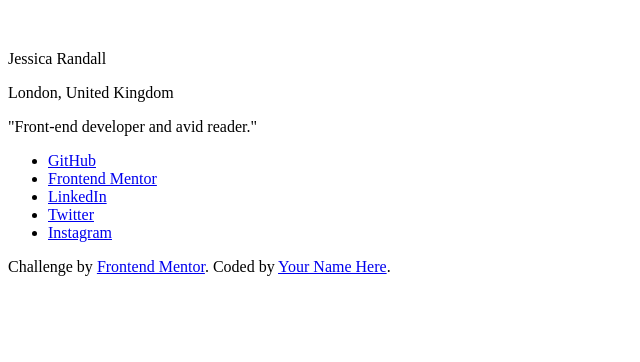
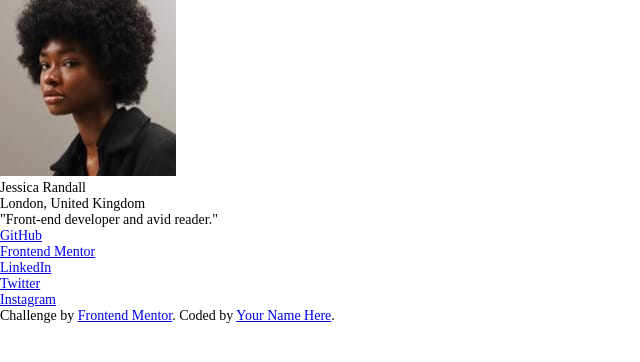
Before and after one commit to cesarandev/socialProfile, a plain HTML site: page index.html in a window 1280 px wide. Shown: the whole page, without its empty margins (0-640 px from the left). Drawn offline with Linux system fonts and the light colour scheme.

Commit message:
The styles are preconfigured to start the project

```diff
--- a/index.html
+++ b/index.html
@@ -4,14 +4,17 @@
   <meta charset="UTF-8">
   <meta name="viewport" content="width=device-width, initial-scale=1.0"> <!-- displays site properly based on user's device -->
   <link rel="icon" type="image/png" sizes="32x32" href="./assets/images/favicon-32x32.png">
+  <link rel="stylesheet" href="./styles/styles.css">
+  <link rel="preconnect" href="https://fonts.googleapis.com">
+<link rel="preconnect" href="https://fonts.gstatic.com" crossorigin>
+<link href="https://fonts.googleapis.com/css2?family=Inter:wght@100..900&display=swap" rel="stylesheet">
   <title>Frontend Mentor | Social links profile</title>
   </style>
 </head>
 <body>
-
   <div class="social-container">
-    <figure class="socia-container--picture">
-      <img src="" alt="">
+    <figure class="social-container--picture">
+      <img src="./assets/images/avatar-jessica.jpeg" alt="avatar-jessica">
     </figure>
     <div class="social-container--information">
       <p>
--- /dev/null
+++ b/styles/styles.css
@@ -0,0 +1,20 @@
+
+:root {
+    --green: hsl(75, 94%, 57%);
+    --white: hsl(0, 0%, 100%);
+    --grey: hsl(0, 0%, 20%);
+    --dark-grey: hsl(0, 0%, 12%);
+    --off-Black: hsl(0, 0%, 8%);
+    --fw-400: 400;
+    --fw-600: 600;
+    --fw-600: 700;
+}
+
+* {
+    margin: 0;
+    padding: 0;
+}
+
+body {
+    font-size: 14px;
+}
```
